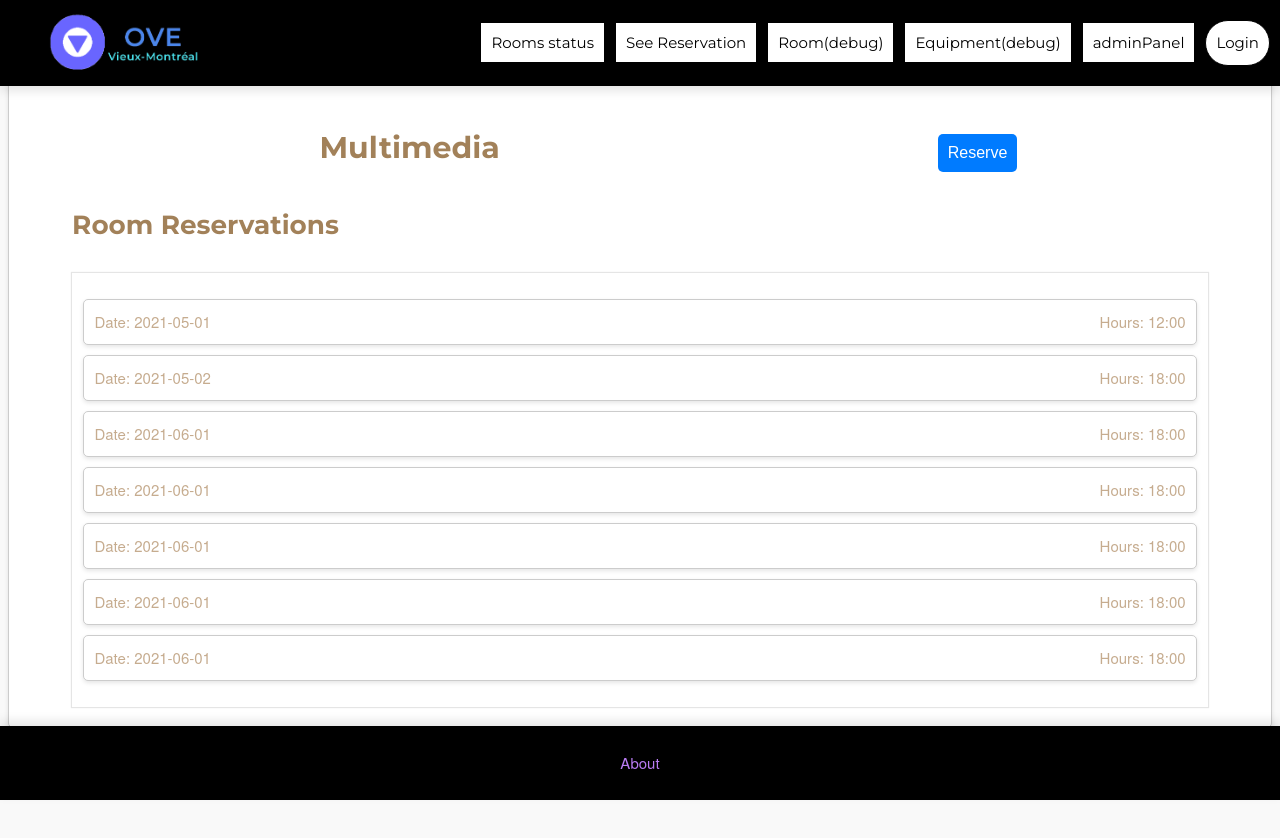
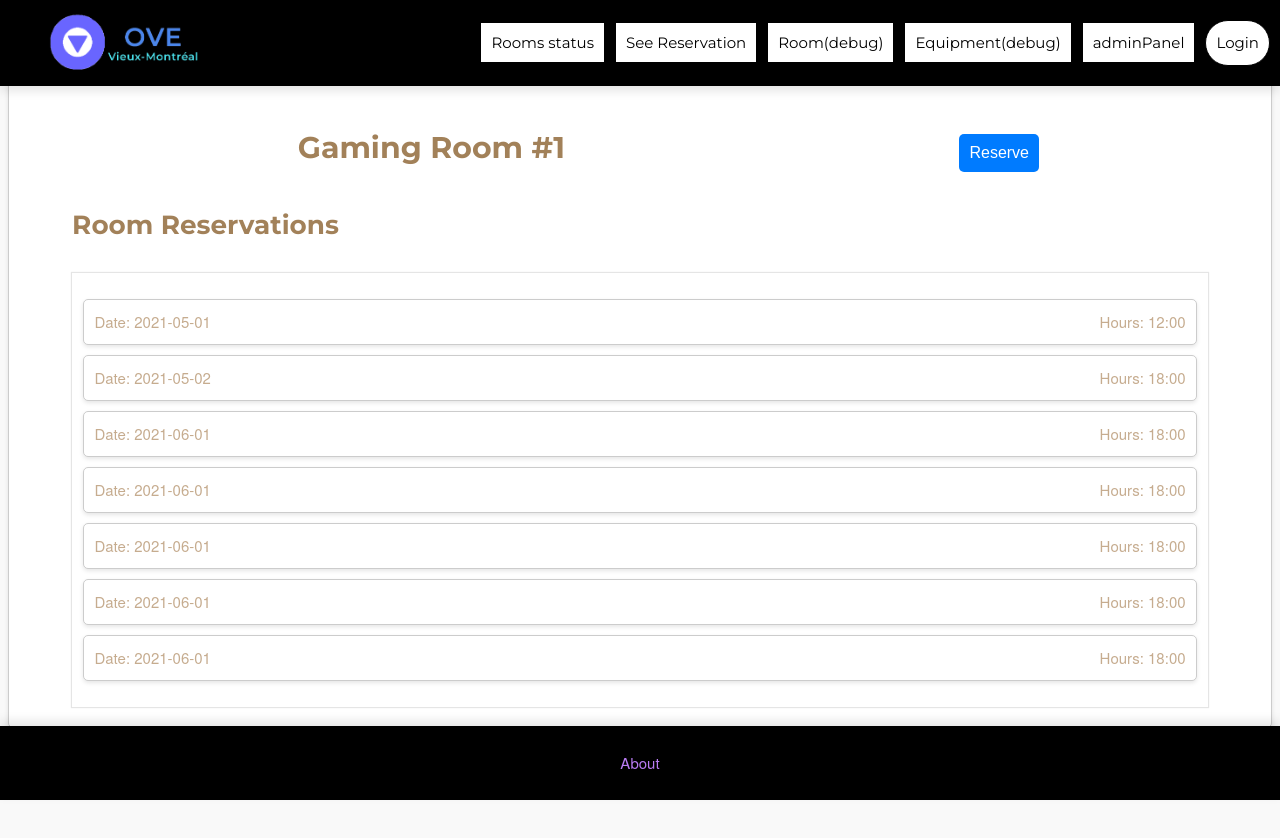
Before and after one commit to LucasKoc/MOD8-2223-GRA-KOCOGLU-SOLAN-SUN, a Vue app in the folder vue-project/: page /rooms/1 in a window 1280 px wide. Shown: the top 838 px of the page. Built offline with nearby package versions, Linux system fonts and the light colour scheme; a web font is replaced by a local one.

Commit message:
Fixing RoomView Name and Router

```diff
--- a/vue-project/src/components/RoomThumbnail.vue
+++ b/vue-project/src/components/RoomThumbnail.vue
@@ -8,7 +8,9 @@
 <script setup>
   import roomData from '../services/room';
   import { ref } from 'vue';
+  import { useRouter } from 'vue-router';
 
+  const router = useRouter();
   const props = defineProps( {
     room: {
       type: Object,
@@ -19,7 +21,7 @@
   const availability = ref(roomData().isRoomAvailable(props.room));
 
   function hrefToRoom() {
-    this.$router.push(`/rooms/${this.room.id}`);
+    router.push(`/rooms/${props.room.id}`);
   }
 
 </script>
--- a/vue-project/src/views/RoomView.vue
+++ b/vue-project/src/views/RoomView.vue
@@ -5,12 +5,14 @@
     import {useRoute} from 'vue-router';
     import userData from '../services/user.js';
 
+
     const roomManage = ref(false);
     const route = useRoute();
     const roomId = route.params.id;
     const room = roomData().getRoom(roomId);
     const roomReservations = ref(room.reservation);
     const user = ref(userData().getConnectedUser());
+    const roomname = ref(room.roomname);
 
     function saveData(data) {
         if (data){
@@ -33,7 +35,7 @@
 <template>
     <div class="reservation-view">
         <div class="flexdivtop">
-            <h2>Multimedia</h2>
+            <h2>{{roomname}}</h2>
             <button class="reservebutton" @click="openModal()">Reserve</button>
         </div>
         <div class="flexdiv">
```
